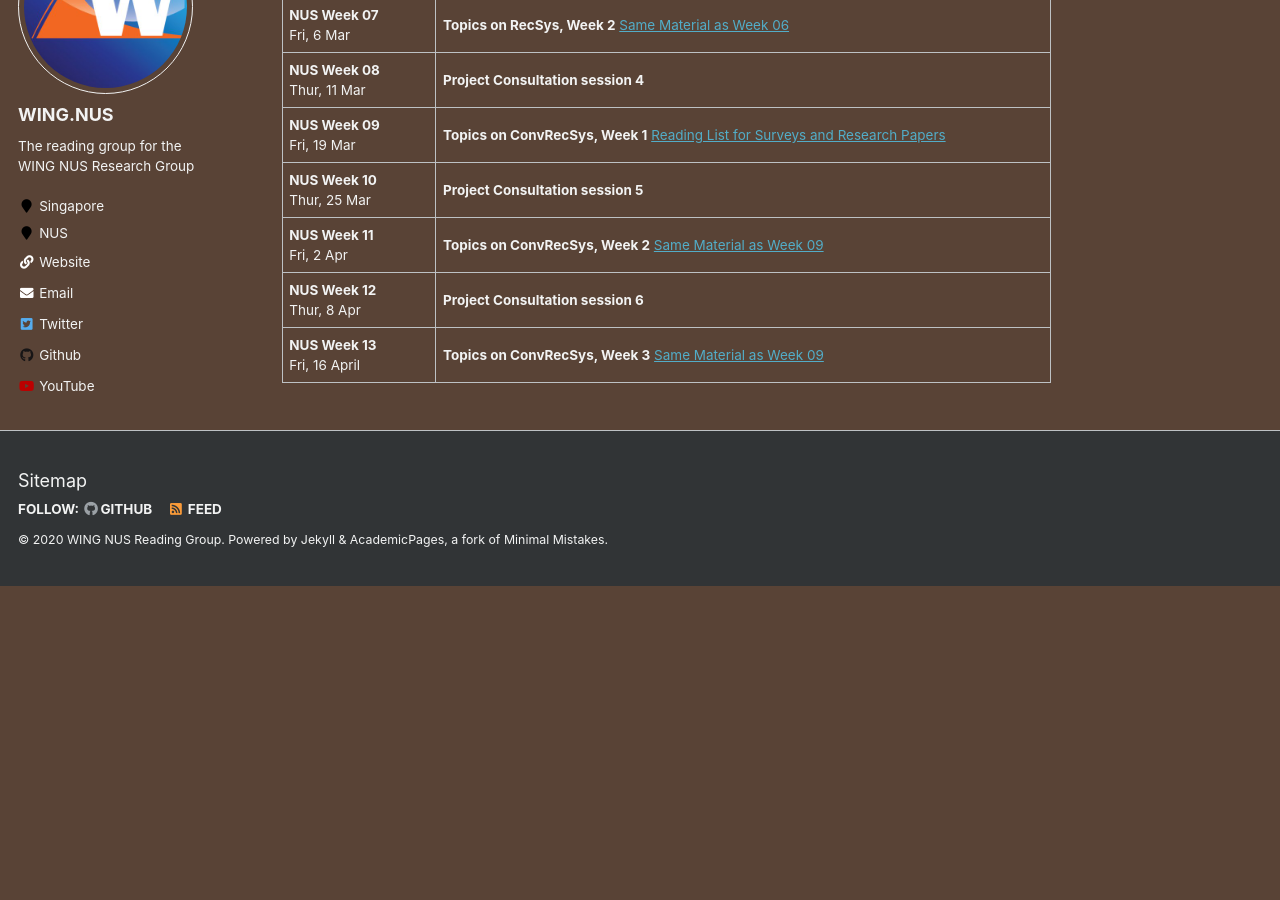
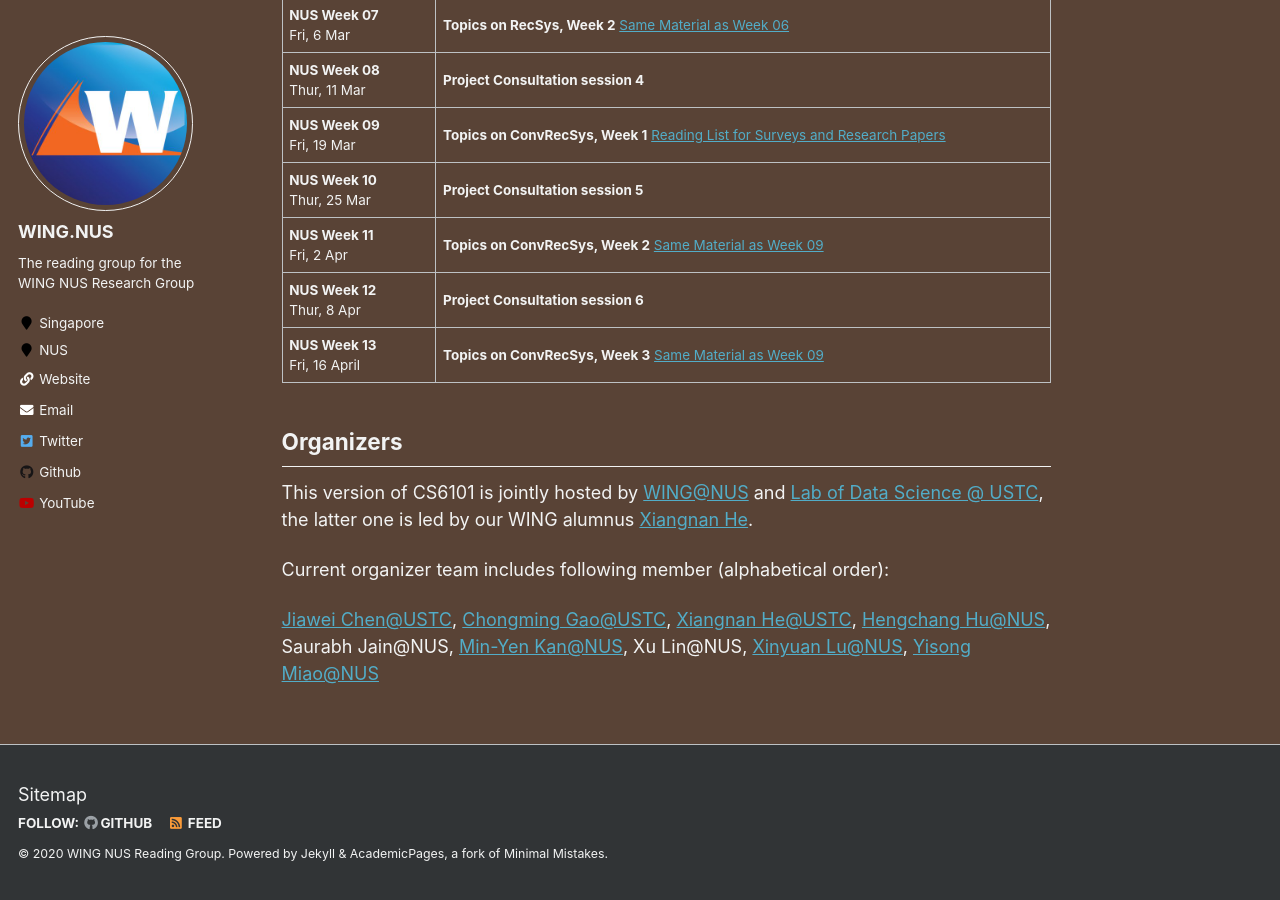
Before and after one commit to WING-NUS/cs6101, a Jekyll site: the page built from _pages/about.md, in a window 1280 px wide and 900 px high, scrolled down 1230 px. Built offline with Jekyll 4.4.1, drawn with Linux system fonts in a browser that asks for light colours; before the commit the page ends 1816 px from its top, so only the background shows below that.

Commit message:
add organizers from NUS & USTC with names and URLs

```diff
--- a/_pages/about.md
+++ b/_pages/about.md
@@ -151,3 +151,13 @@ The sessions will be broadcast live via the customized Zoom link as advertised o
   <tr>
   </tr>
 </tbody></table>
+
+
+
+## Organizers
+
+This version of CS6101 is jointly hosted by [WING@NUS](http://wing.comp.nus.edu.sg/) and [Lab of Data Science @ USTC](http://data-science.ustc.edu.cn/), the latter one is led by our WING alumnus [Xiangnan He](http://staff.ustc.edu.cn/~hexn/).
+
+Current organizer team includes following member (alphabetical order):
+
+[Jiawei Chen@USTC](https://jiawei-chen.github.io/), [Chongming Gao@USTC](https://chongminggao.me/), [Xiangnan He@USTC](http://staff.ustc.edu.cn/~hexn/), [Hengchang Hu@NUS](http://holdenhu.cn/), Saurabh Jain@NUS, [Min-Yen Kan@NUS](https://www.comp.nus.edu.sg/~kanmy/), Xu Lin@NUS, [Xinyuan Lu@NUS](https://www.linkedin.com/in/xinyuan-lu-34762585/?originalSubdomain=sg), [Yisong Miao@NUS](https://yisong.me/)
```
